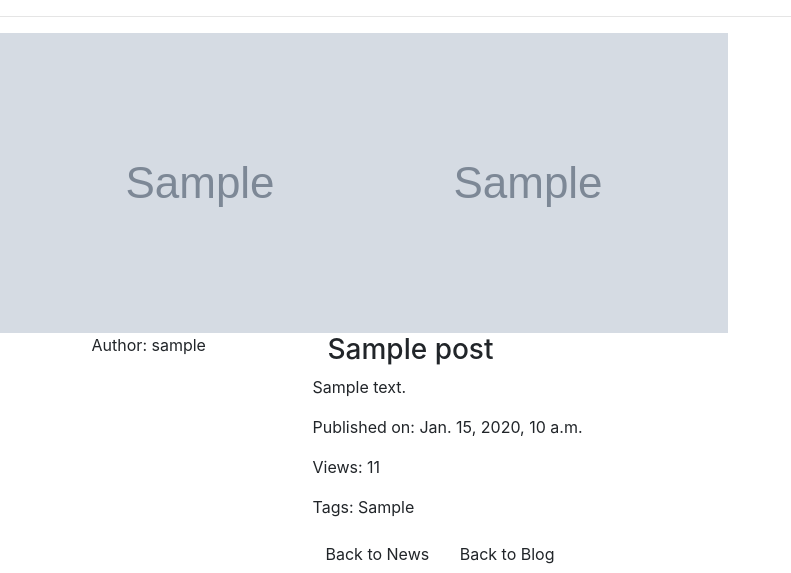
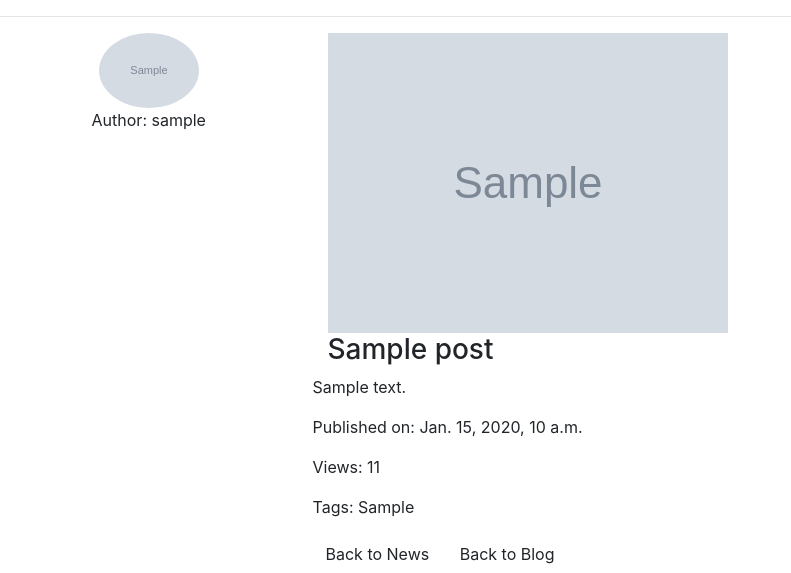
Before and after one commit to Narshe1412/Code-Institute-Django-Project, a Django app: page /posts/1/ in a window 1280 px wide. Shown: the part 56-629 px from the top of the page, without its empty margins (0-791 px from the left). Run offline with Django 3.2, Linux system fonts and the light colour scheme; a user stored in the database is signed in; tables that the repository leaves empty hold one stand-in row (values such as "Sample post"); grey boxes marked "Sample" are stand-in pictures; some libraries are stand-ins or nearby versions.

Commit message:
fixed profile images too big for the field

```diff
--- a/post/templates/details.html
+++ b/post/templates/details.html
@@ -8,7 +8,7 @@
 <div class="row">
     <div class="col-md2 col-sm-3 text-center">
         <a href="" class="story-img">
-            <img src="{{ user.userprofile.profile.url }}" class="img-circle"></img>
+            <img src="{{ user.userprofile.profile.url }}" alt="{{ post.author }} profile picture" class="img-circle rounded-circle"></img>
         </a>
         <p><span class="boldtext">Author: </span> {{ post.author }}</p>
     </div>
--- a/post/templates/posts.html
+++ b/post/templates/posts.html
@@ -7,7 +7,7 @@
 <div class="row">
     <div class="col-md-2 col-sm-3 text-center">
         <a href="#" class="story-img">
-            <img src="{{ user.userprofile.profile.url }}" alt="{{ post.author }} profile picture" class="img-circle">
+            <img src="{{ user.userprofile.profile.url }}" alt="{{ post.author }} profile picture" class="img-circle rounded-circle">
         </a>
         <p><span class="boldtext">Author: </span>{{ post.author }}</p>
     </div>
--- a/static/css/styles.css
+++ b/static/css/styles.css
@@ -0,0 +1,4 @@
+.img-circle {
+    width: 100px;
+    max-height: 100px;
+}
```
